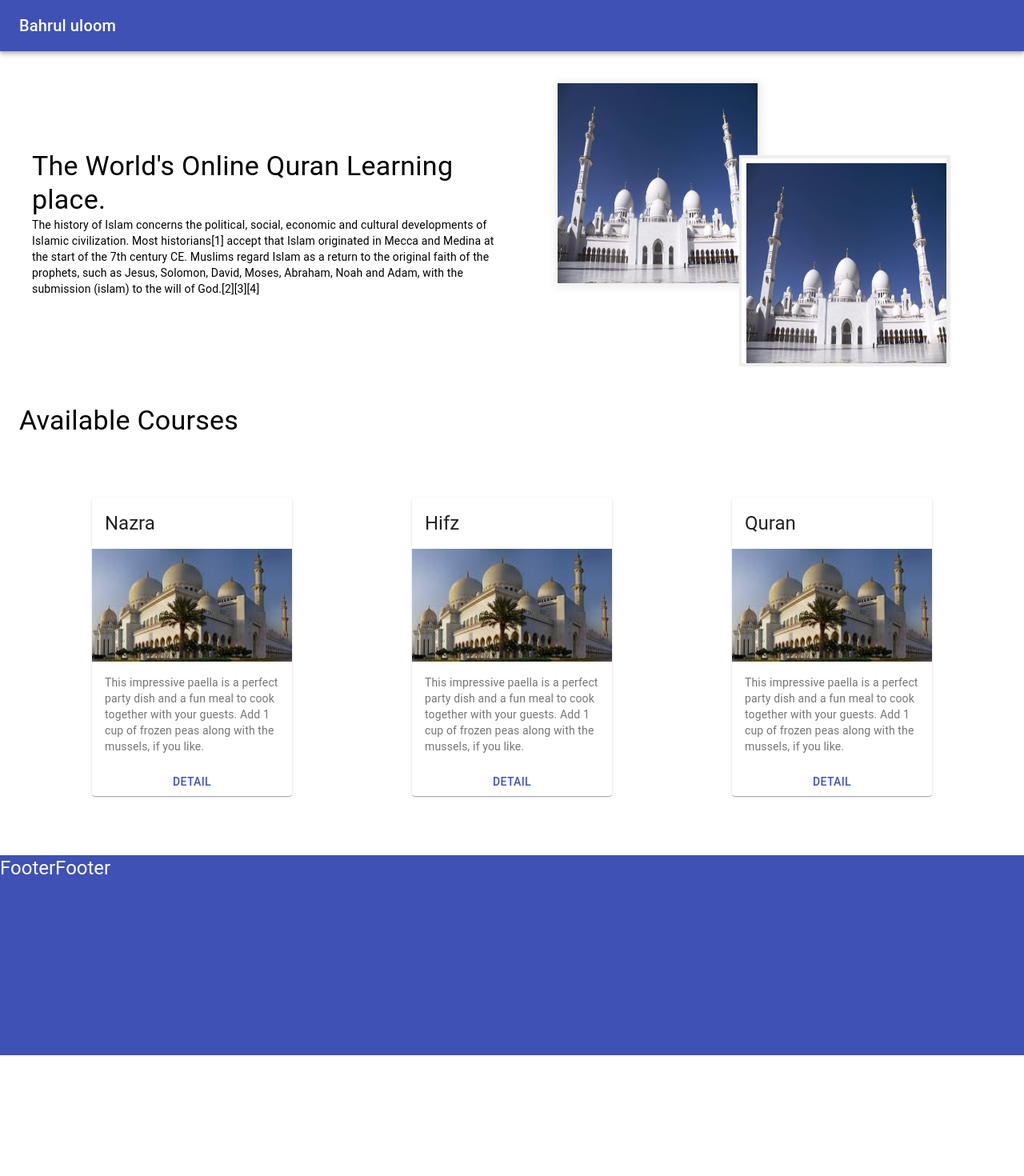
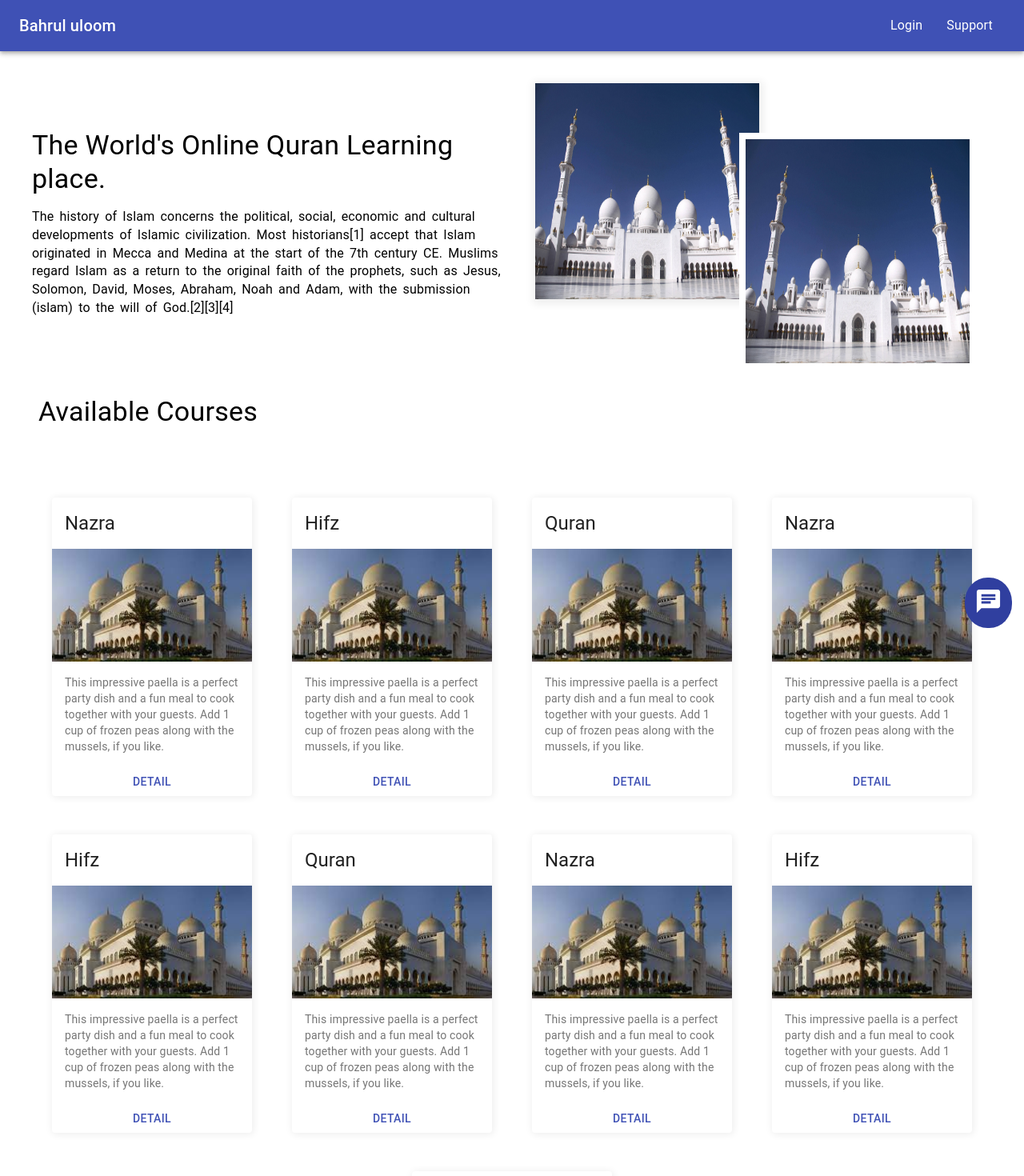
Before and after one commit to Aijaz12550/bahrul-uloom, a React (Create React App) app: page /home in a window 1280 px wide. Shown: the top 1470 px of the page at 80% size. Before the commit the page ends 1319 px from the top, so only its background shows below. Built offline with nearby package versions, Linux system fonts and the light colour scheme.

Commit message:
home screen ui almost done

```diff
--- a/src/App.tsx
+++ b/src/App.tsx
@@ -3,12 +3,36 @@ import './App.css';
 import { BrowserRouter as Router, Route, Switch, Redirect} from "react-router-dom";
 import { HomeScreen } from "./screens"
 import { ThemeProvider } from '@material-ui/styles';
+import ChatIcon from '@material-ui/icons/Chat';
 import { theme } from './theme';
+import { Grid, makeStyles } from '@material-ui/core';
+
+
+const styles = makeStyles((theme:any)=>({
+  chatIcon:{
+    position:"fixed",
+    bottom: 15,
+    right: 15,
+    borderRadius:"48%",
+    background: theme.palette.primary.dark,
+    padding: theme.spacing(1.5),
+    zIndex: 1,
+    cursor:"pointer"
+  }
+}))
+
 function App() {
+
+  let classes = styles();
   return (
    <Router>
      <ThemeProvider theme={theme}>
      <Redirect from="/" to="/home" />
+
+     <Grid className={classes.chatIcon}>
+     <ChatIcon style={{ fontSize: 35,color:"#fff" }} />
+     </Grid>
+
      <Switch>
        <Route path="/home" component={HomeScreen}  />
      </Switch>
--- a/src/components/card/index.tsx
+++ b/src/components/card/index.tsx
@@ -1,24 +1,28 @@
-import { Button, Card, CardContent, CardHeader, CardMedia, Grid, Typography } from "@material-ui/core";
+import { Button, Card, CardContent, CardHeader, CardMedia, Grid, Typography, Grow } from "@material-ui/core";
 import { FC, memo } from "react";
-import img1 from "../../assets/hero.jpeg"
 import { styles } from "./style"
 
 type Props = {
-    title: string
+    title: string,
+    mediaImage:any
 }
 const CourseCard: FC<Props> = (props) => {
 
-    let { title } = props;
+    let { title, mediaImage } = props;
 
     const classes = styles();
     return (
-
+      <Grow
+          in={true}
+          style={{ transformOrigin: '0 0 0' }}
+          {...(true ? { timeout: 1000 } : {})}
+        >
         <Card className={classes.root}>
             <CardHeader
                 title={title}
             />
             <CardMedia
-                image={img1}
+                image={mediaImage}
                 title="Paella dish"
                 className={classes.media}
             />
@@ -35,6 +39,7 @@ const CourseCard: FC<Props> = (props) => {
             </Button>
             </Grid>
         </Card>
+        </Grow>
 
     )
 }
--- a/src/components/card/style.ts
+++ b/src/components/card/style.ts
@@ -8,6 +8,7 @@ export const styles = makeStyles((theme:any)=>({
       root:{
           maxWidth:"250px",
           minWidth:"250px",
-          margin: theme.spacing(3)
+          margin: theme.spacing(3),
+          boxShadow: "1px 1px 10px 1px #eee"
       }
 }))
--- a/src/components/footer/index.tsx
+++ b/src/components/footer/index.tsx
@@ -1,4 +1,4 @@
-import { Grid, Typography } from "@material-ui/core"
+import { Grid, Toolbar, Typography } from "@material-ui/core"
 import { FC, memo } from "react"
 import { styles} from "./style"
 
@@ -6,12 +6,13 @@ const Footer: FC<any> = () => {
 
     const classes = styles();
     return(
-        <Grid container className={classes.container}>
+        <Grid container justify="center" className={classes.container}>
             <Typography variant="h5">
-                Footer
+                Lead Teacher: Mr. Subhan Peer Zada
             </Typography>
+           <Toolbar/>
             <Typography variant="h5">
-                Footer
+            Contact : # 0306-2841362
             </Typography>
 
         </Grid>
--- a/src/components/header/index.tsx
+++ b/src/components/header/index.tsx
@@ -1,7 +1,10 @@
 import { FC, memo, Fragment } from "react"
-import { AppBar, Toolbar, Typography } from "@material-ui/core"
+import { AppBar, Grid, Toolbar, Typography } from "@material-ui/core"
+import { styles } from "./style";
+
 
 const Header:FC<any> = () => {
+    const classes = styles();
     return(
         <Fragment>
             <AppBar position="static" >
@@ -9,6 +12,18 @@ const Header:FC<any> = () => {
                 <Typography variant="h6">
                     Bahrul uloom
                 </Typography>
+
+                <Grid className={classes.tabs} >
+                    <Typography className={classes.tab} variant="body2" component="span" >
+                        Login
+                    </Typography>
+
+                    <Typography className={classes.tab} variant="body2" component="span" >
+                        support
+                    </Typography>
+
+
+                </Grid>
                 </Toolbar>
             </AppBar>
 
--- /dev/null
+++ b/src/components/header/style.ts
@@ -0,0 +1,26 @@
+import { makeStyles } from "@material-ui/core";
+
+
+export const styles = makeStyles((theme:any) => ({
+    tabs:{
+        marginLeft:"auto",
+        display:"flex",
+        justifyContent:"space-around"
+
+    },
+    tab:{
+        marginLeft:"15px",
+        marginRight:"15px",
+        fontSize:"16px",
+        textTransform:"capitalize",
+        cursor:"pointer",
+        transition:"all 0.2s",
+        "&:hover":{
+            transition:"all 0.2s",
+            transform:"translateY(-1px)"
+        },
+        "&:active":{
+            transform:"translateY(1px)"
+        }
+    }
+}))
--- a/src/components/hero/index.tsx
+++ b/src/components/hero/index.tsx
@@ -1,4 +1,4 @@
-import { Grid, Typography, Slide } from "@material-ui/core";
+import { Grid, Typography, Slide, } from "@material-ui/core";
 import { FC, memo } from "react";
 import heroImage from "../../assets/hero.jpg";
 import { styles } from "./style";
@@ -6,7 +6,7 @@ import { styles } from "./style";
 const Hero: FC<any> = () => {
     const classes = styles();
     return (
-        <Grid container className={classes.container} >
+        <Grid container justify="center" className={classes.container} >
             <Grid item md={6} sm={12} lg={6} className={classes.textContainer}>
                 <Slide direction="right" in={true} mountOnEnter unmountOnExit>
 
@@ -14,7 +14,7 @@ const Hero: FC<any> = () => {
                     The World's Online Quran Learning place.
                 </Typography>
                 </Slide>
-                <Typography variant="body2" component="p" >
+                <Typography variant="body2" component="p" className={classes.paragraph} >
                     The history of Islam concerns the political, social, economic and cultural developments of Islamic civilization.
                     Most historians[1] accept that Islam originated in Mecca and Medina at the start of the 7th century CE. Muslims
                     regard Islam as a return to the original faith of the prophets, such as Jesus, Solomon, David, Moses, Abraham,
@@ -22,14 +22,14 @@ const Hero: FC<any> = () => {
                 </Typography>
 
             </Grid>
+
             <Grid item md={6} sm={12} lg={6} className={classes.imagesContainer} >
-
                 <span className={classes.imageLeft}>
-                    <img className={classes.imgLeft} src={heroImage} alt="" height="250" width="250px" />
+                    <img className={classes.imgLeft} src={heroImage} alt="" height="270" width="280px" />
                 </span>
                 <span className={classes.imageRight}>
                     <Slide direction="left" in={true} mountOnEnter unmountOnExit>
-                        <img className={classes.imgRight} src={heroImage} alt="" height="250" width="250px" />
+                        <img className={classes.imgRight} src={heroImage} alt="" height="280" width="280px" />
                     </Slide>
                 </span>
 
--- a/src/components/hero/style.ts
+++ b/src/components/hero/style.ts
@@ -9,30 +9,34 @@ export const styles = makeStyles((theme:any)=>({
         minHeight:"250px",
         display:"flex",
         alignItems:"flex-end",
-        marginLeft:"-20px",
+        marginLeft:"-25px",
     },
     imagesContainer:{
         display:"flex",
         width:"100%",
         justifyContent:"center",
         flexWrap:"wrap",
-        minHeight:"350px"
+        minHeight:"350px",
     },
     imgRight:{
-        borderTop:"6px solid #fff",
-        borderLeft:"6px solid #fff",
-        boxShadow:"1px 0px 1px 4px #eee"
+        borderTop:"8px solid #fff",
+        borderLeft:"8px solid #fff",
     },
     imgLeft:{
 
         boxShadow:"1px 2px 10px 4px #eee"
     },
     container:{
-        padding: theme.spacing(5)
+        padding: theme.spacing(5),
     },
     textContainer:{
         display:"flex",
         flexDirection:"column",
         justifyContent:"center"
+    },
+    paragraph:{
+        fontSize: "16px",
+        wordSpacing: 3,
+        marginTop: "15px"
     }
 }))
--- a/src/screens/home/index.tsx
+++ b/src/screens/home/index.tsx
@@ -2,7 +2,9 @@ import { FC, memo } from "react";
 import { Footer, Header, Hero, CourseCard } from "../../components";
 import { Grid, Toolbar, Typography } from "@material-ui/core"
 import { styles } from "./style";
-import {nanoid} from "nanoid"
+import {nanoid} from "nanoid";
+import profileImage from "../../assets/profile.jpeg";
+import img1 from "../../assets/hero.jpeg"
 
 const Home: FC<any> = () => {
 
@@ -12,18 +14,32 @@ const Home: FC<any> = () => {
             <Header />
             <Grid container style={{ minHeight: "calc( 100vh - 200px)" }}>
                 <Hero />
-                <Toolbar>
+                <Toolbar/>
                     <Typography variant="h4">
                         Available Courses
                     </Typography>
-                </Toolbar>
                 <Toolbar className={classes.cardContainer}>
 
                     {
-                        ["Nazra", "Hifz", "Quran"].map((cours, index) => {
+                        ["Nazra", "Hifz", "Quran","Nazra", "Hifz", "Quran","Nazra", "Hifz", "Quran"].map((cours, index) => {
+                            return (
+                                <CourseCard title={cours} mediaImage={img1} key={nanoid()} />
+                                )
+                            })
+                        }
+
+                </Toolbar>
+                <Toolbar/>
+                <Typography variant="h4">
+                        Available Teachers
+                    </Typography>
+                <Toolbar className={classes.cardContainer}>
+
+                    {
+                        ["Qari Usman", "Qari Haider", "xyz","abc", ].map((cours, index) => {
                             return (
 
-                                <CourseCard title={cours} key={nanoid()} />
+                                <CourseCard title={cours} mediaImage={profileImage} key={nanoid()} />
                                 )
                             })
                         }
--- a/src/screens/index.ts
+++ b/src/screens/index.ts
@@ -1 +1,2 @@
 export { default as HomeScreen } from "./home";
+export { default as LoginScreen} from "./login";
--- /dev/null
+++ b/src/screens/login/index.tsx
@@ -0,0 +1,14 @@
+import { Grid } from "@material-ui/core";
+import { FC, memo } from "react";
+import { Header } from "../../components";
+
+const Login: FC<any> = () => {
+    return (
+        <Grid container>
+            <Header />
+
+        </Grid>
+    )
+}
+
+export default memo(Login);
```
Also changed, not shown: src/assets/profile.jpeg (added).
